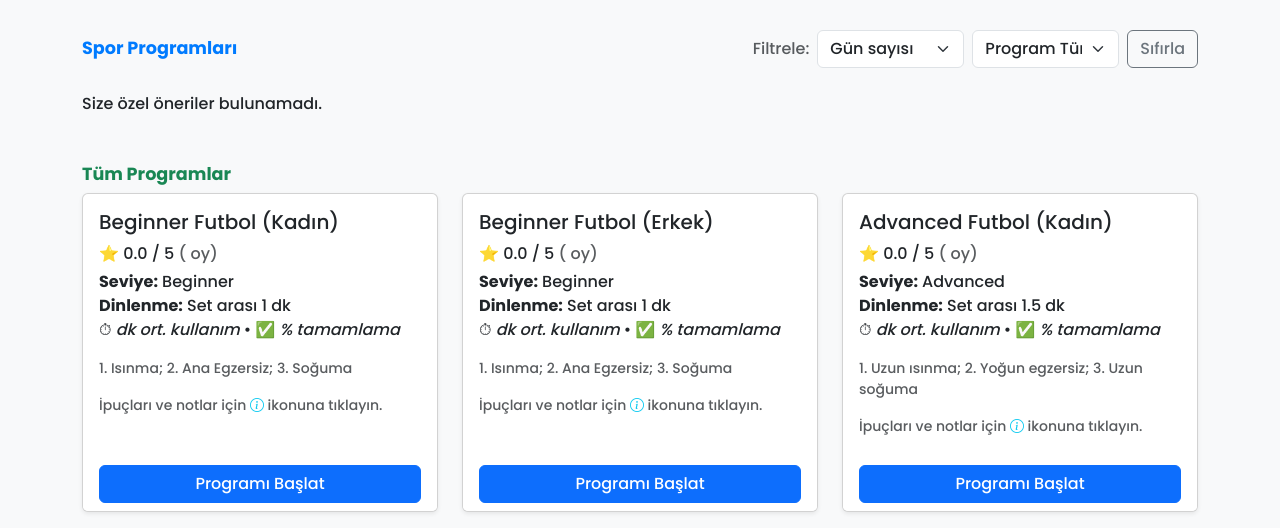
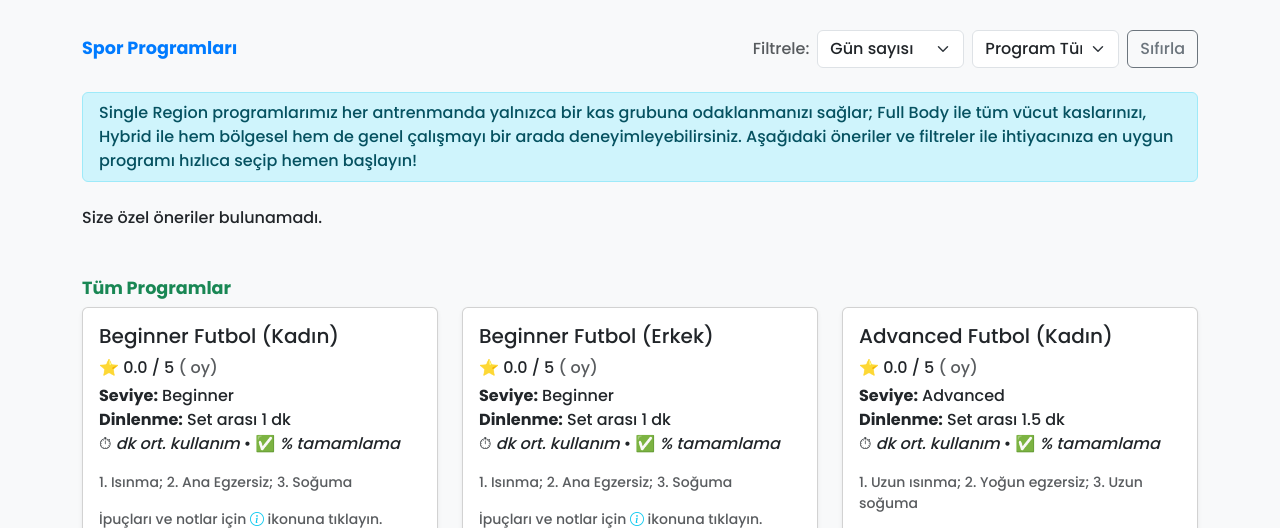
Before and after one commit to HGAKGUMUS/myFlask, a Flask app: template templates/sports.html in a window 1280 px wide. Shown: the part 56-584 px from the top of the page. Run offline with Flask 3, Linux system fonts and the light colour scheme; the template is opened without the code that fills it: values that come from a table or form of the project are taken from there, others are empty; data comes from the database, SQL or seed files in the repository; some libraries are stand-ins or nearby versions.

Commit message:
Flasksports

```diff
--- a/templates/sports.html
+++ b/templates/sports.html
@@ -29,6 +29,10 @@
     <!-- Sıfırla Butonu -->
     <a class="btn btn-outline-secondary" href="{{ url_for('sports') }}">Sıfırla</a>
   </form>
+</div>
+<!-- Bilgilendirme notu -->
+<div class="alert alert-info py-2 mb-4" role="alert">
+  Single Region programlarımız her antrenmanda yalnızca bir kas grubuna odaklanmanızı sağlar; Full Body ile tüm vücut kaslarınızı, Hybrid ile hem bölgesel hem de genel çalışmayı bir arada deneyimleyebilirsiniz. Aşağıdaki öneriler ve filtreler ile ihtiyacınıza en uygun programı hızlıca seçip hemen başlayın!
 </div>
 
 
```
